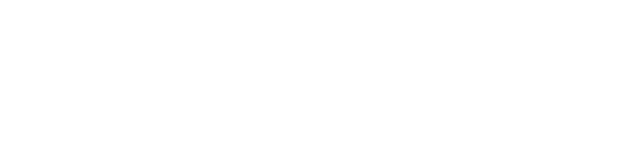
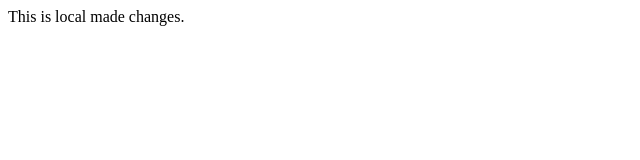
Before and after one commit to Subhabrata-Roy/John_codeBase, a plain HTML site: page index.html in a window 1280 px wide. Shown: the whole page, without its empty margins (0-640 px from the left). Drawn offline with Linux system fonts and the light colour scheme.

Commit message:
changed index.html in local repo

```diff
--- a/index.html
+++ b/index.html
@@ -1 +1 @@
-<html><head></head><body></body></html>
+<html><head>This is local made changes.</head><body></body></html>
```
